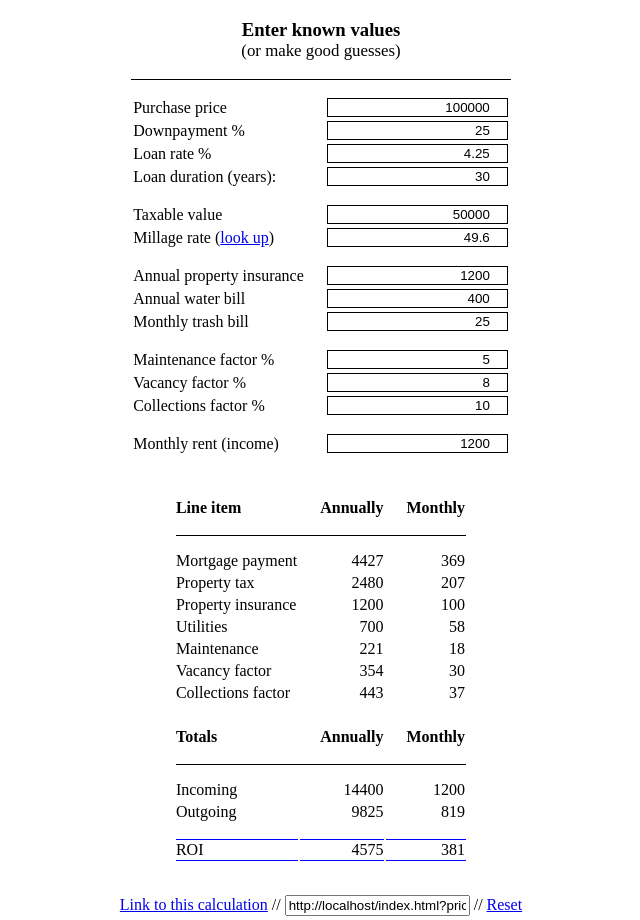
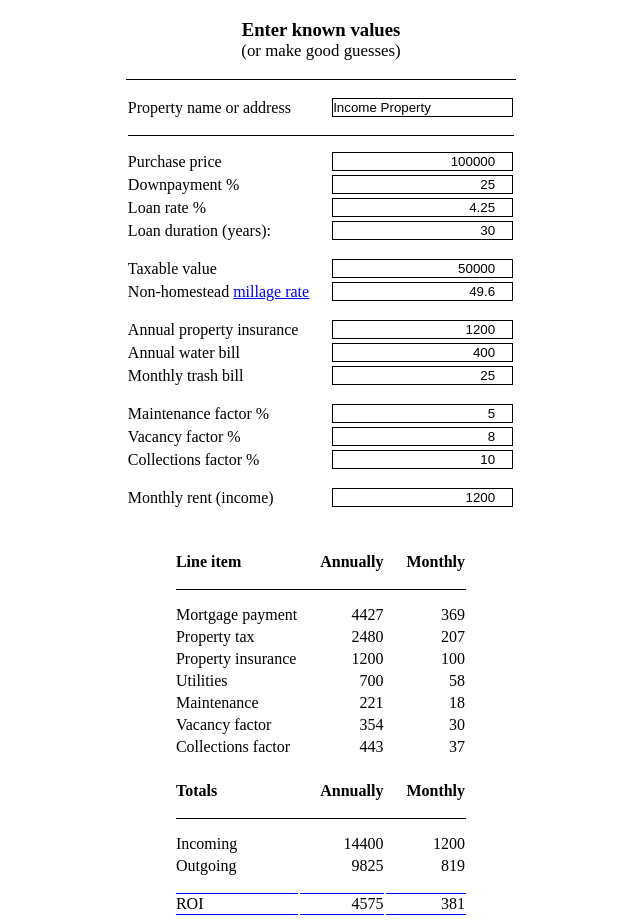
Before and after one commit to awestmoreland/investment-property-calculator, a plain HTML site: page index.html in a window 1280 px wide. Shown: the top 920 px of the page, without its empty margins (319-959 px from the left). Drawn offline with nearby package versions, Linux system fonts and the light colour scheme.

Commit message:
Added optional Property Name field which updates page title so bookmarked calculation will include user-recognizable value

```diff
--- a/calc.css
+++ b/calc.css
@@ -76,6 +76,9 @@ h3 span {
 #settings {
   margin-top: 2em;
 }
+#property {
+  text-align: left;
+}
 #url {
   /*width: 100%;*/
 }
--- a/calc.js
+++ b/calc.js
@@ -9,6 +9,13 @@ $(function(){
 
 
   // Populate input values from URL GET params or use defaults
+
+  property = GetURLParameter('property');
+  if(typeof property === "undefined" || property == "") {
+    property = "Income Property";
+  }
+
+  $('#property').val( decodeURI(property) );
 
   $('#purchase-price').val( GetURLParameter('price') || 100000 );
   $('#downpayment-rate').val( GetURLParameter('downrate') || 25 );
@@ -34,6 +41,7 @@ $(function(){
 
     // Read values from input fields when any of them change
 
+    // property            = getVal('property');
     principal           = getVal('purchase-price');
     downpayment_rate    = getVal('downpayment-rate');
     downpayment         = getVal('purchase-price') * (downpayment_rate/100);
@@ -109,6 +117,7 @@ function setTotals() {
 }
 
 function setURL(){
+
   base_url = window.location.href.split('?')[0];
   url = base_url;
   url += '?price=' + getVal('purchase-price');
@@ -125,8 +134,12 @@ function setURL(){
   url += '&vacancy=' + getVal('vacancy-factor');
   url += '&collections=' + getVal('collections-factor');
 
+  url += '&rent=' + getVal('income-rent');
 
-  url += '&rent=' + getVal('income-rent');
+  url += '&property=' + $('#property').val();
+
+  url = encodeURI(url);
+
 
   $('a#link').attr('href', url);
   $('a#reset').attr('href', base_url);
--- a/index.html
+++ b/index.html
@@ -10,6 +10,19 @@
     <h3>Enter known values <span>(or make good guesses)</span></h3>
 
     <table class="input">
+
+      <tr class="divider">
+        <td colspan="4">&nbsp;</td>
+      </tr>
+
+      <tr>
+        <td class="label">Property name or address</td>
+        <td><input id="property"></td>
+      </tr>
+
+      <tr class="divider">
+        <td colspan="4">&nbsp;</td>
+      </tr>
 
       <tr class="divider">
         <td colspan="4">&nbsp;</td>
@@ -55,7 +68,7 @@
       </tr>
 
       <tr>
-        <td class="label">Millage rate (<a href="https://treas-secure.state.mi.us/ptestimator/PTEstimator.asp" target="_blank">look up</a>)</td>
+        <td class="label">Non-homestead <a href="https://treas-secure.state.mi.us/ptestimator/PTEstimator.asp" title="Look up" target="_blank">millage rate</a></td>
         <td><input id="taxrate" type="number" step="any"></td>
       </tr>
 
```
